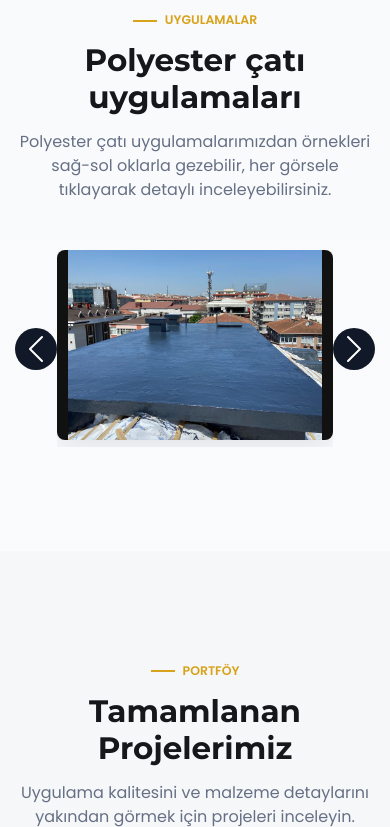
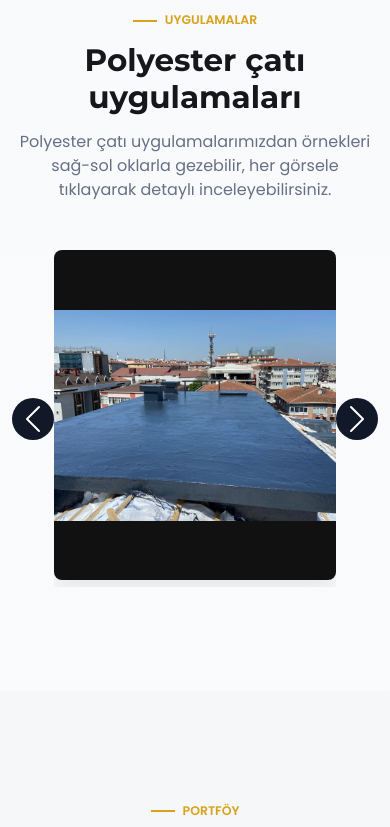
Before and after one commit to oskay6534/oskay-cati, a PHP site: page / in a window 390 px wide. Shown: the part 3435-4262 px from the top of the page. Run offline with PHP 8.4, Linux system fonts and the light colour scheme; data comes from the database, SQL or seed files in the repository.

Commit message:
Scale polyester gallery card up

```diff
--- a/index.html
+++ b/index.html
@@ -53,7 +53,7 @@
     <!-- Font Awesome (İkonlar) -->
     <link rel="stylesheet" href="https://cdnjs.cloudflare.com/ajax/libs/font-awesome/6.4.2/css/all.min.css">
     <!-- Özel CSS -->
-    <link rel="stylesheet" href="style.css?v=20260507-3">
+    <link rel="stylesheet" href="style.css?v=20260507-4">
 </head>
 <body data-bs-spy="scroll" data-bs-target="#mainNav">
 
--- a/style.css
+++ b/style.css
@@ -311,14 +311,14 @@ a {
 
 .polyester-carousel {
     position: relative;
-    max-width: 360px;
+    max-width: 630px;
     margin: 0 auto;
     padding: 0 54px;
 }
 
 .polyester-gallery-item {
     position: relative;
-    height: 220px;
+    height: 385px;
     overflow: hidden;
     cursor: zoom-in;
     border-radius: 8px;
@@ -691,7 +691,7 @@ body.admin-logged-in li.admin-only {
     }
 
     .polyester-gallery-item {
-        height: 190px;
+        height: 330px;
     }
 
     .modal-preview-image {
```
